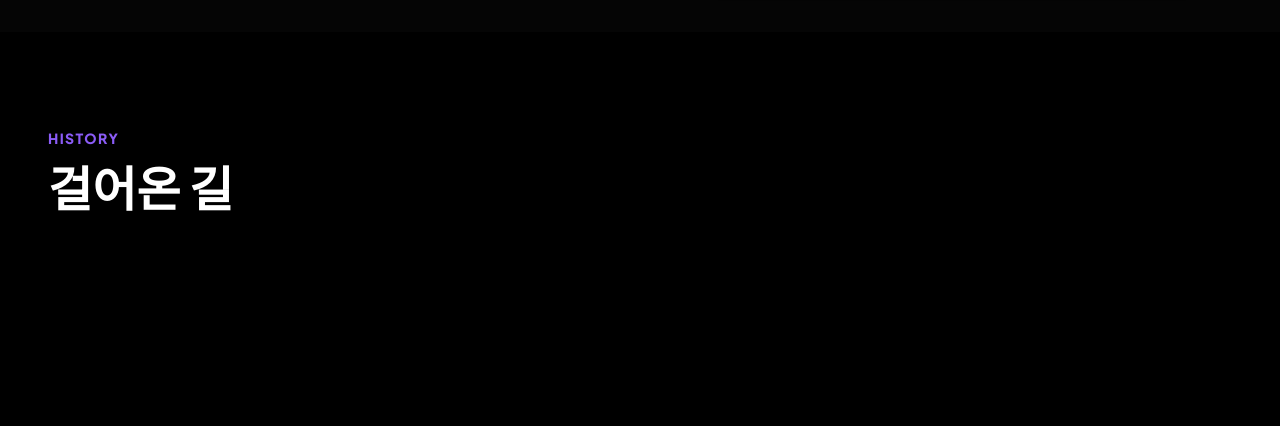
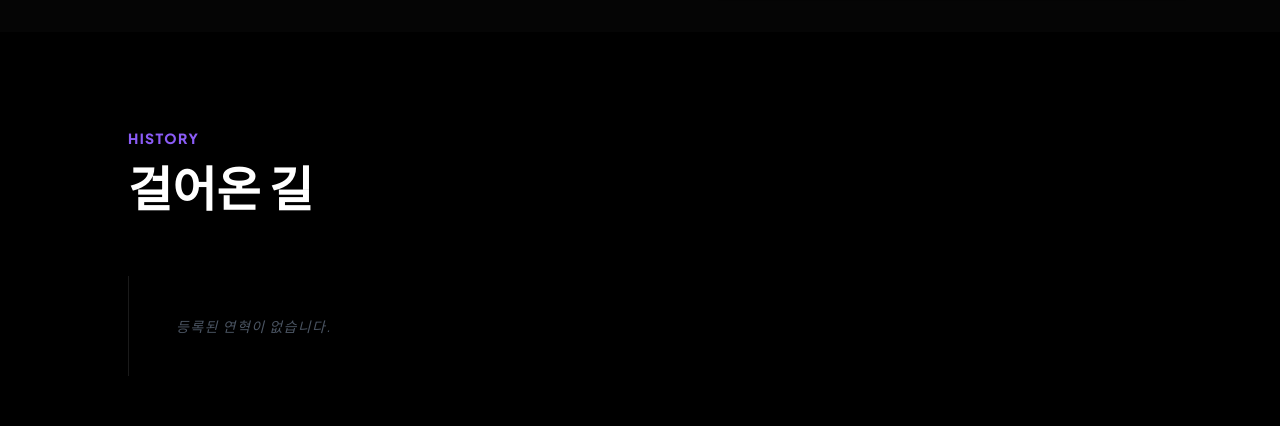
Before and after one commit to artdream-edu/Art-Dream-Education-Center, a React (Vite) app: page / in a window 1280 px wide. Shown: the part 1580-2006 px from the top of the page. Built offline with nearby package versions, Linux system fonts and the light colour scheme.

Commit message:
feat: Adjust history section layout and sitemap
Refactors the HistorySection component to improve its visual layout, aligning the timeline and adjusting spacing. Removes unnecessary or outdated sitemap and robots.txt files.

```diff
--- a/components/HistorySection.tsx
+++ b/components/HistorySection.tsx
@@ -10,7 +10,7 @@ interface HistorySectionProps {
 const HistorySection: React.FC<HistorySectionProps> = ({ history, primaryColor }) => {
   return (
     <section id="history" className="py-24 px-6 md:px-12 bg-black overflow-hidden">
-      <div className="max-w-7xl mx-auto">
+      <div className="max-w-5xl mx-auto">
         <div className="mb-16">
           <h2 className="text-sm font-black tracking-widest uppercase mb-4" style={{ color: primaryColor }}>
             History
@@ -20,29 +20,27 @@ const HistorySection: React.FC<HistorySectionProps> = ({ history, primaryColor }
           </h3>
         </div>
 
-        <div className="relative">
-          {/* Vertical Line */}
+        <div className="relative pl-8 md:pl-12">
+          {/* Vertical Line - Left Aligned */}
           <div
-            className="absolute left-0 md:left-1/2 top-0 bottom-0 w-px bg-white/10 -translate-x-1/2 hidden md:block"
+            className="absolute left-0 top-0 bottom-0 w-px bg-white/10"
           ></div>
 
-          <div className="space-y-12 md:space-y-24">
-            {history.map((item, index) => (
+          <div className="space-y-16">
+            {history.map((item) => (
               <div
                 key={item.id}
-                className={`relative flex flex-col md:flex-row items-start md:items-center justify-between gap-8 ${
-                  index % 2 === 0 ? 'md:flex-row-reverse' : ''
-                }`}
+                className="relative"
               >
                 {/* Connector Dot */}
                 <div
-                  className="absolute left-0 md:left-1/2 top-2 md:top-1/2 w-3 h-3 rounded-full -translate-x-1/2 -translate-y-1/2 z-10 hidden md:block"
+                  className="absolute -left-8 md:-left-12 top-4 w-3 h-3 rounded-full -translate-x-1/2 z-10"
                   style={{ backgroundColor: primaryColor, boxShadow: `0 0 15px ${primaryColor}` }}
                 ></div>
 
                 {/* Content Card */}
-                <div className="w-full md:w-[42%] group">
-                  <div className="glass p-8 rounded-3xl border border-white/5 group-hover:border-white/20 transition-all duration-500">
+                <div className="group">
+                  <div className="glass p-8 rounded-3xl border border-white/5 group-hover:border-white/20 transition-all duration-500 max-w-2xl">
                     <span className="text-3xl font-black mb-4 block" style={{ color: primaryColor }}>
                       {item.year}
                     </span>
@@ -51,12 +49,15 @@ const HistorySection: React.FC<HistorySectionProps> = ({ history, primaryColor }
                     </p>
                   </div>
                 </div>
-
-                {/* Spacer for Mobile Alignment */}
-                <div className="hidden md:block w-[42%]"></div>
               </div>
             ))}
           </div>
+
+          {history.length === 0 && (
+            <div className="py-10 text-gray-600 text-sm font-medium uppercase tracking-widest italic">
+              등록된 연혁이 없습니다.
+            </div>
+          )}
         </div>
       </div>
     </section>
```
Also changed, not shown: public/robots.txt (deleted), 1 other file (tests, documents, lock files or other folders).
